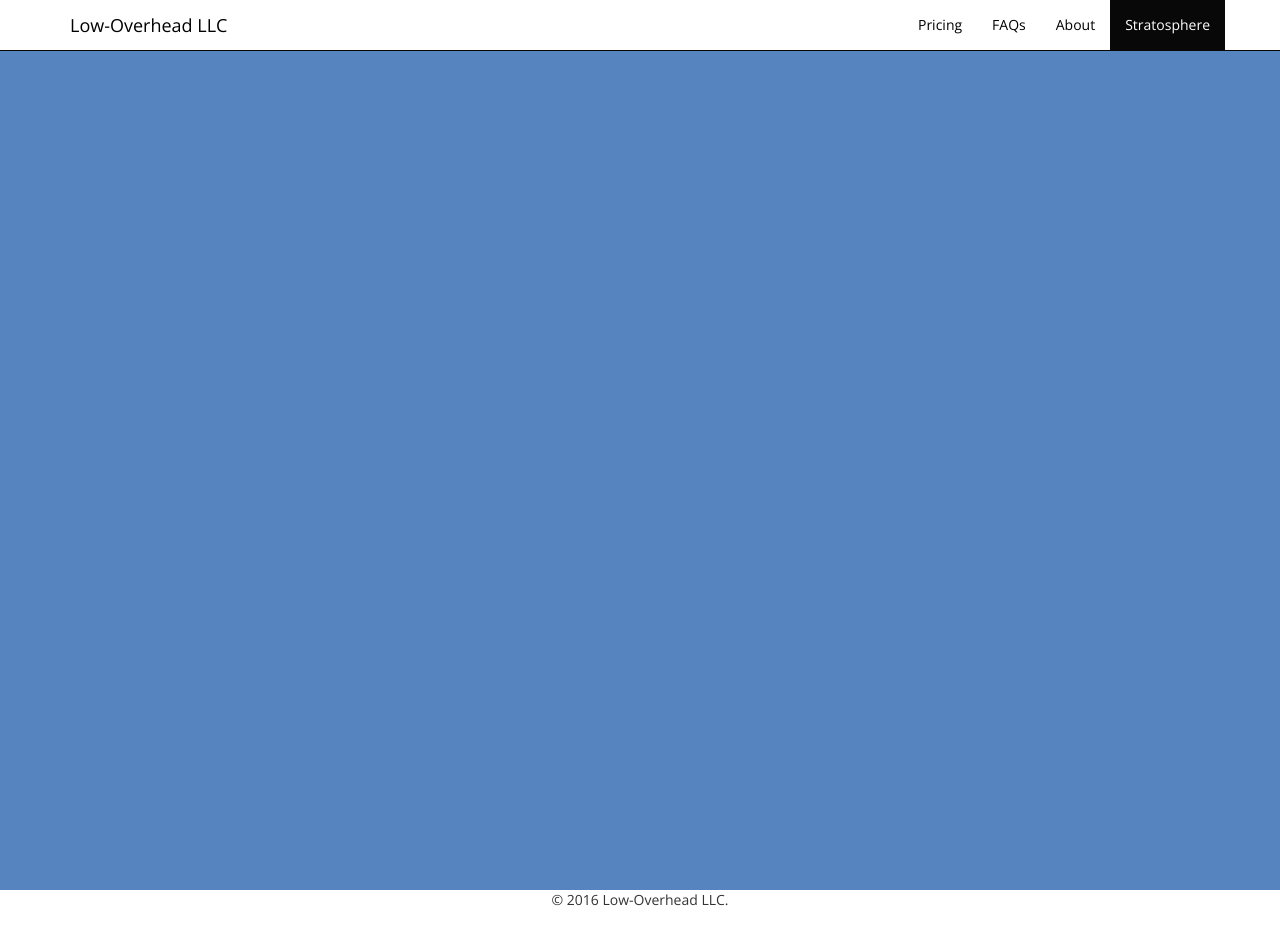
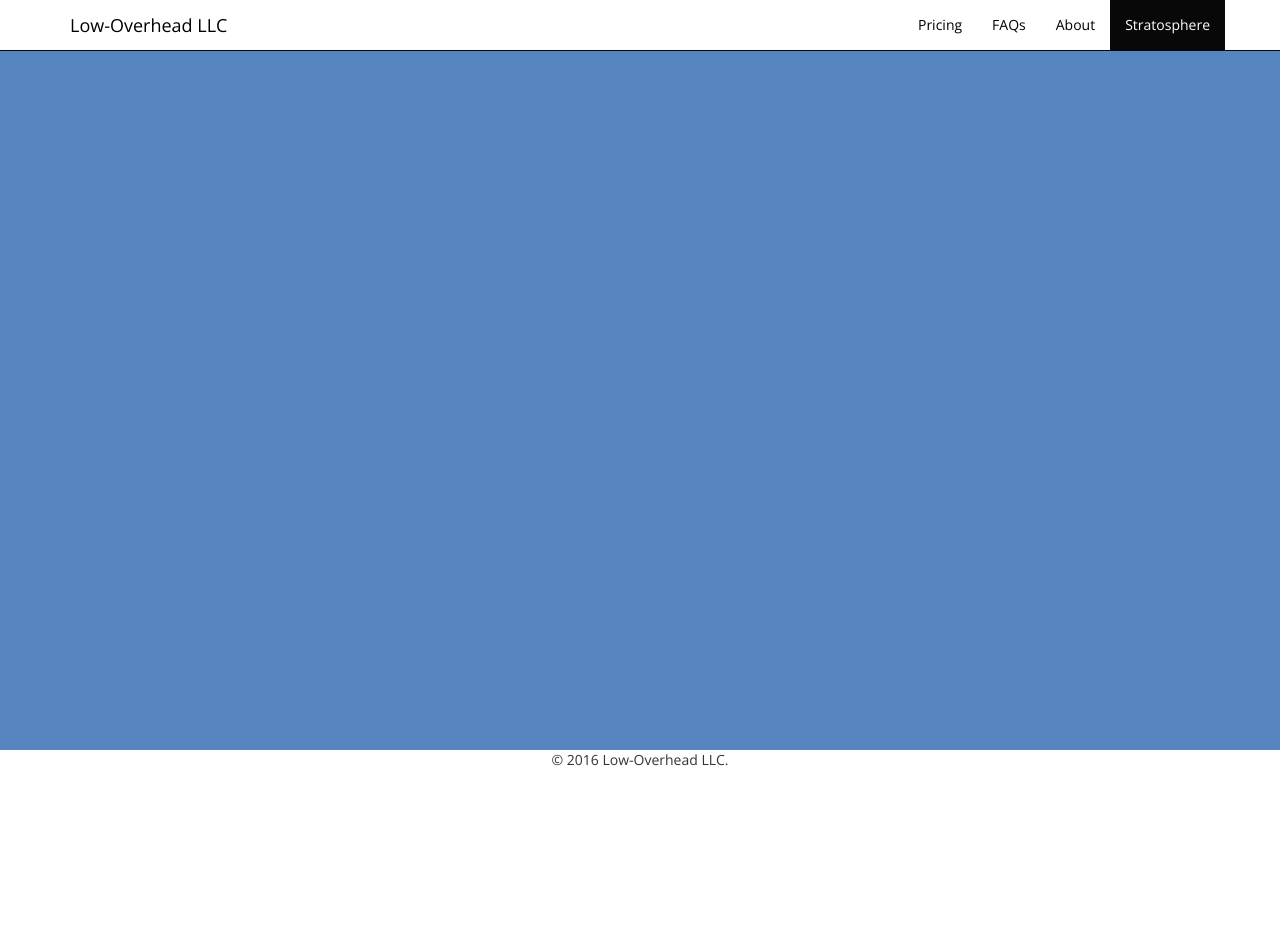
Before and after one commit to angelabair/ARS327, a Jekyll site: the page built from clouds.html, in a window 1280 px wide and 940 px high. Built offline with Jekyll 4.4.1, drawn with Linux system fonts in a browser that asks for light colours.

Commit message:
Fixed clouds.html height

```diff
--- a/styles/style.css
+++ b/styles/style.css
@@ -107,7 +107,7 @@ h1 {
 
 .stratosphere {
 	margin: auto;
-	height: 60em;
+	height: 50em;
 	width: auto;
 	background-color: #5684BF;
 	color: #5684BF;
```
